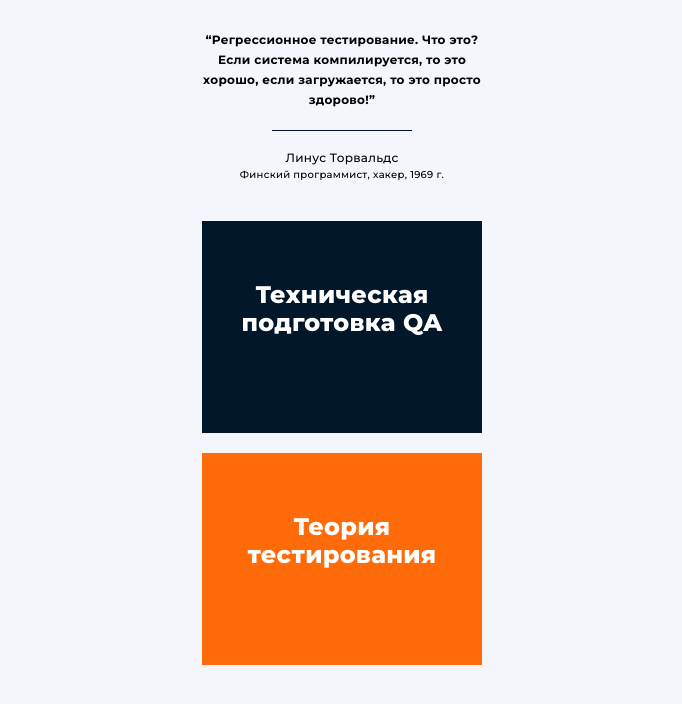
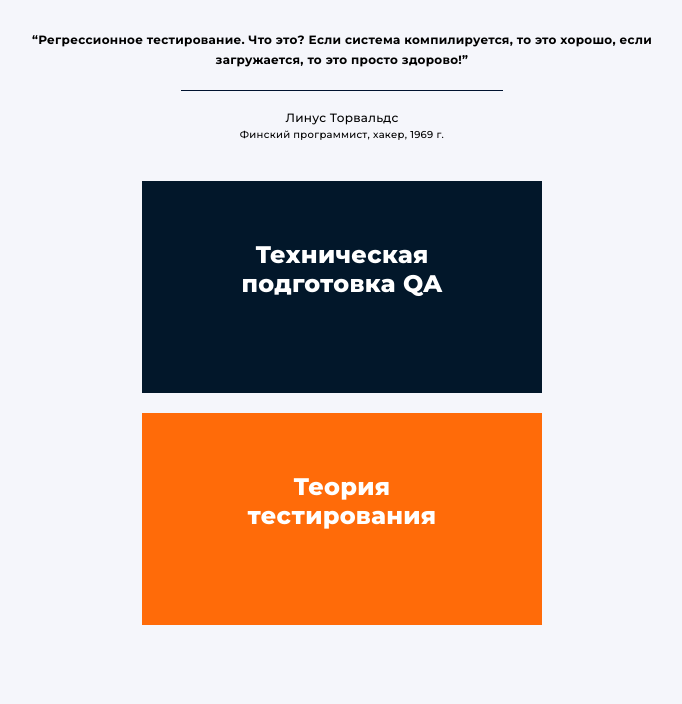
Before and after one commit to TanyaShved/finalProgect-front, a React (Create React App) app: page / in a window 1280 px wide. Shown: the top 704 px of the page, without its empty margins (298-980 px from the left). Built offline with nearby package versions, Linux system fonts and the light colour scheme.

Commit message:
added media gets

```diff
--- a/src/views/HomeViev/MainPage.module.css
+++ b/src/views/HomeViev/MainPage.module.css
@@ -1,38 +1,46 @@
 .section {
   padding: 30px 0px 33px;
-  margin: 0 auto;
-  max-width: 280px;
+  text-align: center;
 }
 
 .text {
+  margin: 0 auto;
+  width: 280px;
+
   font-size: 12px;
   font-weight: 700;
   line-height: 1.66;
   text-align: center;
 }
 
+@media screen and (min-width: 768px) {
+  .text {
+    width: 650px;
+  }
+}
+
 .line {
   display: block;
   margin: 20px auto;
   border-bottom: 1px solid #00122f;
-  width: 50%;
+  width: 130px;
 }
 
-/* .text::after {
-  content: '';
-  display: block;
-  margin-left: auto;
-  margin-right: auto;
-
-  width: 50%;
-  margin: 20px 0px;
-
-  height: 1px;
-  background: #00122f;
-} */
+@media screen and (min-width: 768px) {
+  .line {
+    width: 322px;
+  }
+}
 
 .authorInfo {
-  padding-bottom: 40px;
+  margin: 0px auto 40px;
+  width: 280px;
+}
+
+@media screen and (min-width: 768px) {
+  .authorInfo {
+    width: 400px;
+  }
 }
 
 .author {
@@ -52,7 +60,7 @@
 .button {
   display: inline-block;
   padding: 60px 38px 94px;
-  width: 100%;
+  width: 280px;
   height: 212px;
 
   color: var(--btn-text-color-primary);
@@ -65,6 +73,13 @@
   text-align: center;
 }
 
+@media screen and (min-width: 768px) {
+  .button {
+    width: 400px;
+    padding: 60px 80px 78px;
+  }
+}
+
 .button.first {
   background-color: var(--btn-bg-color-other);
   margin-bottom: 20px;
@@ -73,3 +88,13 @@
 .button.second {
   background-color: var(--btn-bg-color-primary);
 }
+
+.icon {
+  display: block;
+  margin: auto;
+  height: 24px;
+  width: 24px;
+  margin-top: 12px;
+
+  background-image: url('../../images/arrow.svg');
+}
```
Also changed, not shown: src/images/arrow.svg.
